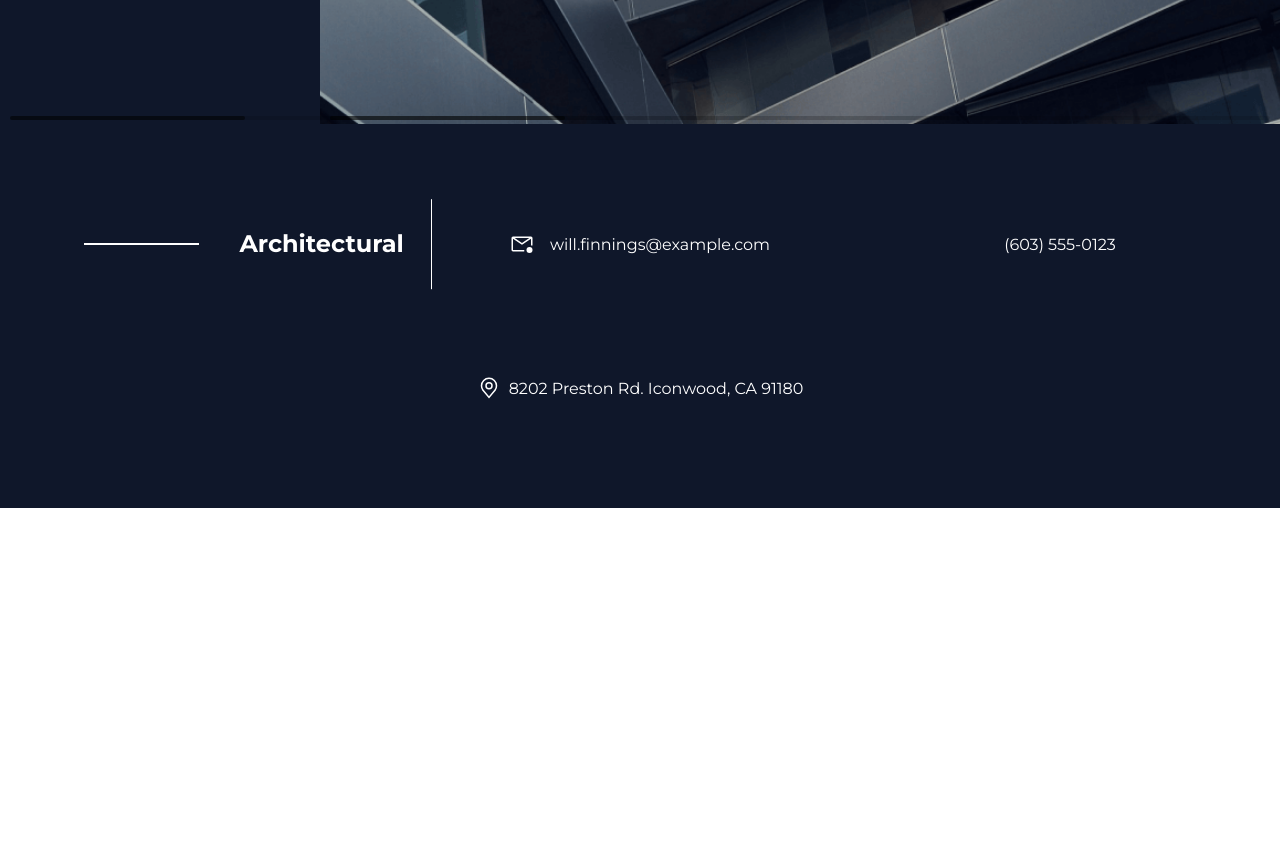
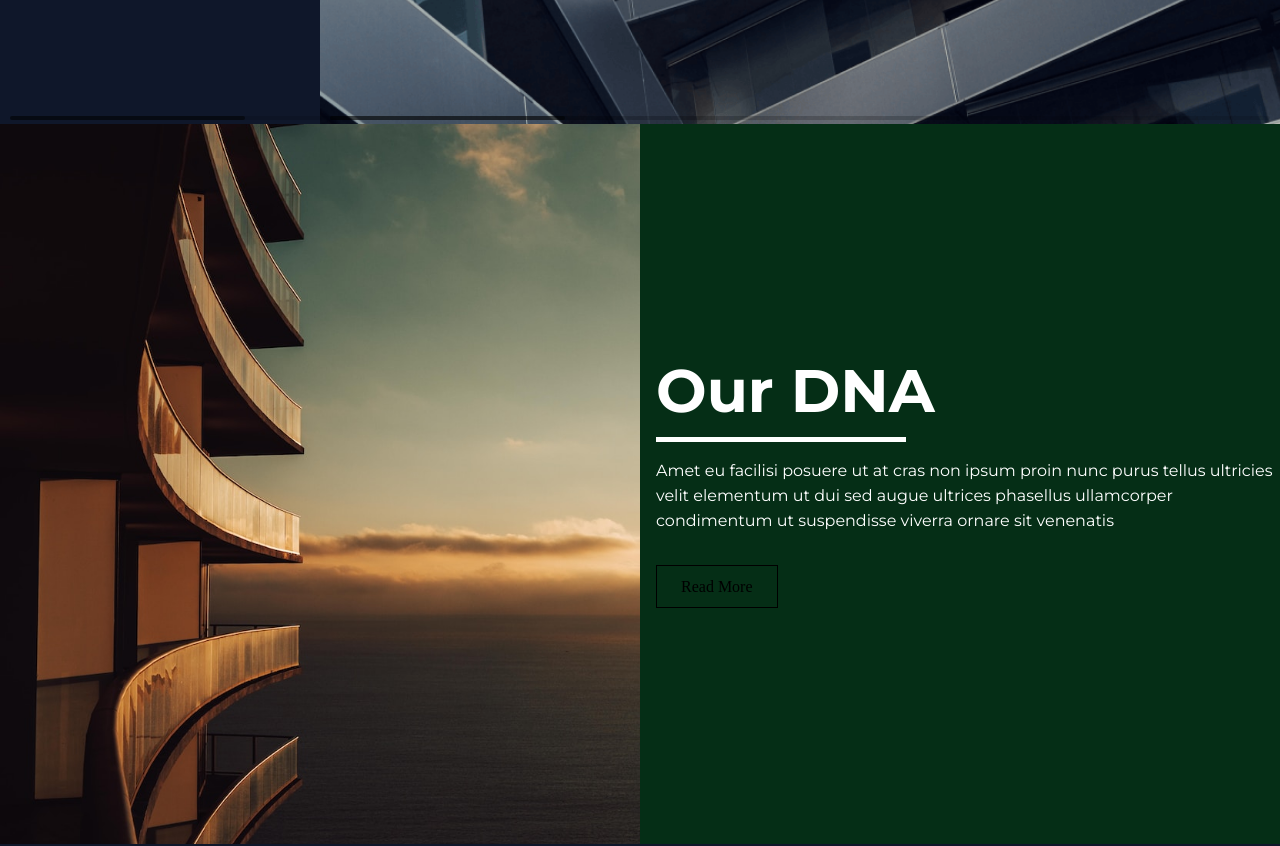
Before and after one commit to nimaprmdi/architectural, a Next.js app: page / in a window 1280 px wide. Shown: the part 780-1626 px from the top of the page. Before the commit the page ends 1288 px from the top, so only its background shows below. Built offline with nearby package versions, Linux system fonts and the light colour scheme; some icons are missing.

Commit message:
Added intro component

```diff
--- a/app/page.js
+++ b/app/page.js
@@ -1,9 +1,11 @@
 import Hero from "@/components/Hero";
+import Intro from "@/components/Intro";
 
 export default function Home() {
   return (
-    <section className="w-100 h-screen bg-slate-900 flex justify-end relative">
+    <section className="w-100">
       <Hero className="w-3/4" />
+      <Intro />
     </section>
   );
 }
--- a/components/Hero.js
+++ b/components/Hero.js
@@ -16,7 +16,7 @@ const Hero = ({ className }) => {
   const [secondSwiper, setSecondSwiper] = useState(null);
 
   return (
-    <>
+    <div className="h-screen bg-slate-900 flex justify-end relative">
       <div className={className}>
         <Swiper
           modules={[Pagination, Scrollbar, Controller]}
@@ -122,7 +122,7 @@ const Hero = ({ className }) => {
           <SwiperChild />
         </Swiper>
       </div>
-    </>
+    </div>
   );
 };
 
--- /dev/null
+++ b/components/Intro.js
@@ -0,0 +1,27 @@
+import Image from "next/image";
+import React from "react";
+
+const Intro = () => {
+  return (
+    <div className="w-full bg-green-950 flex justify-between items-center">
+      <div style={{ width: "50%", height: "90vh", position: "relative" }}>
+        <Image className="object-cover" src="/images/building_1.jpg" layout="fill" />
+      </div>
+
+      <div className="w-1/2 h-max  flex justify-start pl-4 content-center flex-wrap">
+        <h3 className="text-6xl text-white w-full">Our DNA</h3>
+
+        <span className="u-separator"></span>
+
+        <p className="text-white w-full">
+          Amet eu facilisi posuere ut at cras non ipsum proin nunc purus tellus ultricies velit elementum ut dui sed
+          augue ultrices phasellus ullamcorper condimentum ut suspendisse viverra ornare sit venenatis
+        </p>
+
+        <button className="btn">Read More</button>
+      </div>
+    </div>
+  );
+};
+
+export default Intro;
--- a/styles/scss/utilities/primary/_helpers.scss
+++ b/styles/scss/utilities/primary/_helpers.scss
@@ -13,3 +13,18 @@
 .u-left-10 {
   left: 10%;
 }
+
+.u-separator {
+  position: relative;
+  width: 40%;
+  height: 5px;
+  margin: rem(16px 0px);
+
+  &::before {
+    content: " ";
+    width: 100%;
+    height: 5px;
+    background-color: white;
+    display: block;
+  }
+}
```
Also changed, not shown: public/images/building_1.jpg (added), styles/css/styles.css, 1 other file (tests, documents, lock files or other folders).
